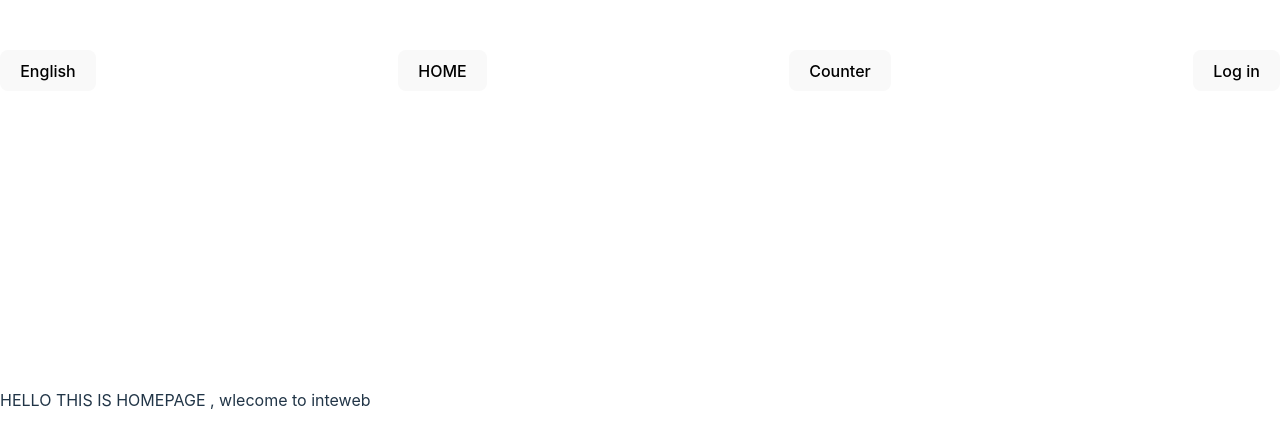
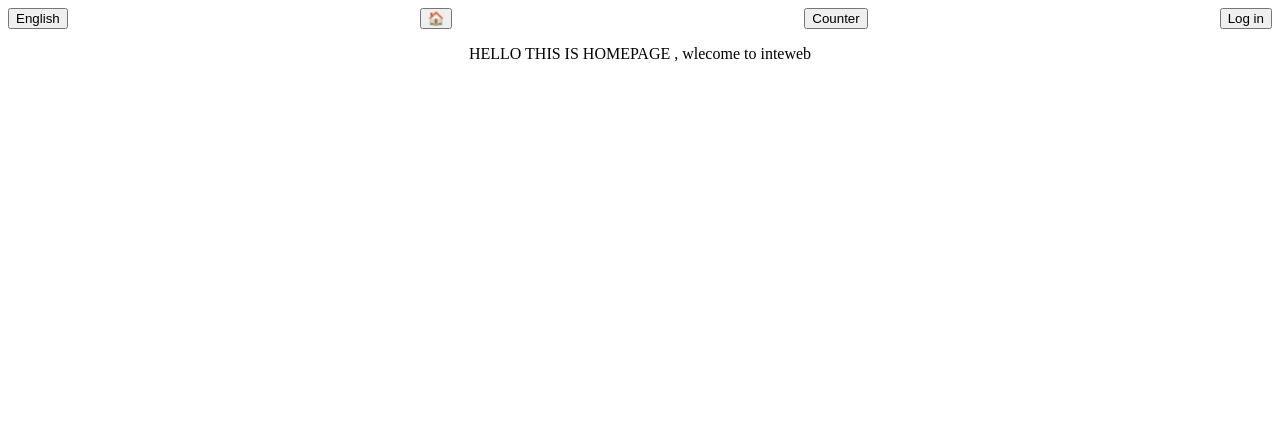
Before and after one commit to chunyukuo88/Portfolio, a React (Vite) app: page / in a window 1280 px wide. Shown: the top 446 px of the page. Built offline with nearby package versions, Linux system fonts and the light colour scheme.

Commit message:
feat: Conditionally greets user if logged in. feat: Refreshes page when user logs out. Fixed some CSS.

```diff
--- a/src/App.css
+++ b/src/App.css
@@ -1,7 +1,9 @@
 header {
-  position: fixed;
-  top: 50px;
   display: flex;
   justify-content: space-between;
   width: 100%;
 }
+
+.page {
+  text-align: center;
+}
--- a/src/App.jsx
+++ b/src/App.jsx
@@ -38,11 +38,12 @@ function Header(){
   const logoutHandler = async () => {
     await supabaseClient.auth.signOut();
     window.localStorage.clear();
+    window.location.reload();
   };
   return (
     <header>
       <Language />
-      <button onClick={goToHome}>HOME</button>
+      <button onClick={goToHome}>🏠</button>
       <button onClick={goToCounter}>{strings.goToCounter[language]}</button>
       {
         auth?.session?.user
@@ -55,28 +56,28 @@ function Header(){
 
 function LoginPage(){
   return (
-    <>
+    <div className='page'>
       <Login />
-    </>
+    </div>
   );
 }
 
 function CounterPage(){
   return (
-    <>
+    <div className='page counter'>
       <Counter/>
-    </>
+    </div>
   );
 }
 
 function HomePage(){
   const language = useSelector((state) => state.language.value);
+  const auth = useSelector((state) => state.auth.value);
   return (
-    <>
-      <div>
-        {strings.homeGreeting[language]}
-      </div>
-    </>
+    <div className='page'>
+      <p>{auth.user?.email && `Greetings, ${auth.user.email}!`}</p>
+      <p>{strings.homeGreeting[language]}</p>
+    </div>
   );
 }
 
--- /dev/null
+++ b/src/features/counter/Counter.css
@@ -0,0 +1,4 @@
+main {
+    display: flex;
+    flex-direction: column;
+}
--- a/src/features/counter/Counter.jsx
+++ b/src/features/counter/Counter.jsx
@@ -1,4 +1,4 @@
-import React, {useState} from 'react';
+import React, { useState } from 'react';
 import { useSelector, useDispatch } from 'react-redux';
 import { decrement, increment, incrementByAmount } from './counterSlice.js';
 import strings from '../../common/strings.js';
@@ -9,8 +9,7 @@ export function Counter() {
   const language = useSelector((state) => state.language.value);
   const dispatch = useDispatch();
   return (
-    <div>
-      <div>
+    <main>
       <button
         aria-label='Decrement value'
         onClick={() => dispatch(decrement())}
@@ -37,7 +36,6 @@ export function Counter() {
           const { value } = event.target;
           setIncrementVal(parseInt(value));
         }}/>
-      </div>
-    </div>
+    </main>
   );
 }
--- a/src/index.css
+++ /dev/null
@@ -1,70 +0,0 @@
-:root {
-  font-family: Inter, Avenir, Helvetica, Arial, sans-serif;
-  font-size: 16px;
-  line-height: 24px;
-  font-weight: 400;
-
-  color-scheme: light dark;
-  color: rgba(255, 255, 255, 0.87);
-  background-color: #242424;
-
-  font-synthesis: none;
-  text-rendering: optimizeLegibility;
-  -webkit-font-smoothing: antialiased;
-  -moz-osx-font-smoothing: grayscale;
-  -webkit-text-size-adjust: 100%;
-}
-
-a {
-  font-weight: 500;
-  color: #646cff;
-  text-decoration: inherit;
-}
-a:hover {
-  color: #535bf2;
-}
-
-body {
-  margin: 0;
-  display: flex;
-  place-items: center;
-  min-width: 320px;
-  min-height: 100vh;
-}
-
-h1 {
-  font-size: 3.2em;
-  line-height: 1.1;
-}
-
-button {
-  border-radius: 8px;
-  border: 1px solid transparent;
-  padding: 0.6em 1.2em;
-  font-size: 1em;
-  font-weight: 500;
-  font-family: inherit;
-  background-color: #1a1a1a;
-  cursor: pointer;
-  transition: border-color 0.25s;
-}
-button:hover {
-  border-color: #646cff;
-}
-button:focus,
-button:focus-visible {
-  outline: 4px auto -webkit-focus-ring-color;
-}
-
-@media (prefers-color-scheme: light) {
-  :root {
-    color: #213547;
-    background-color: #ffffff;
-  }
-  a:hover {
-    color: #747bff;
-  }
-  button {
-    background-color: #f9f9f9;
-  }
-}
--- a/src/index.jsx
+++ b/src/index.jsx
@@ -1,7 +1,6 @@
 import React from 'react';
 import ReactDOM from 'react-dom/client';
 import App from './App';
-import './index.css';
 
 ReactDOM.createRoot(document.getElementById('root')).render(
   <React.StrictMode>
```
Lines whose indentation alone changed are shown as unchanged.
